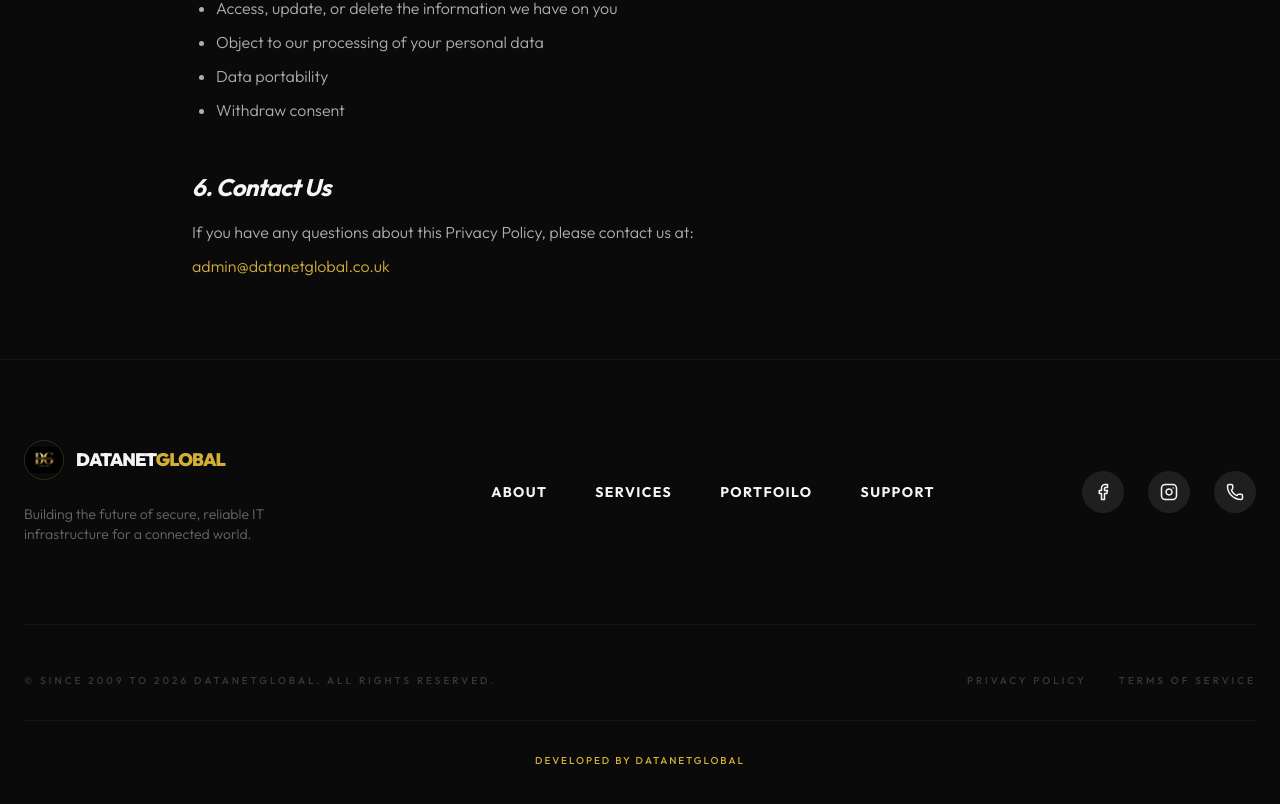
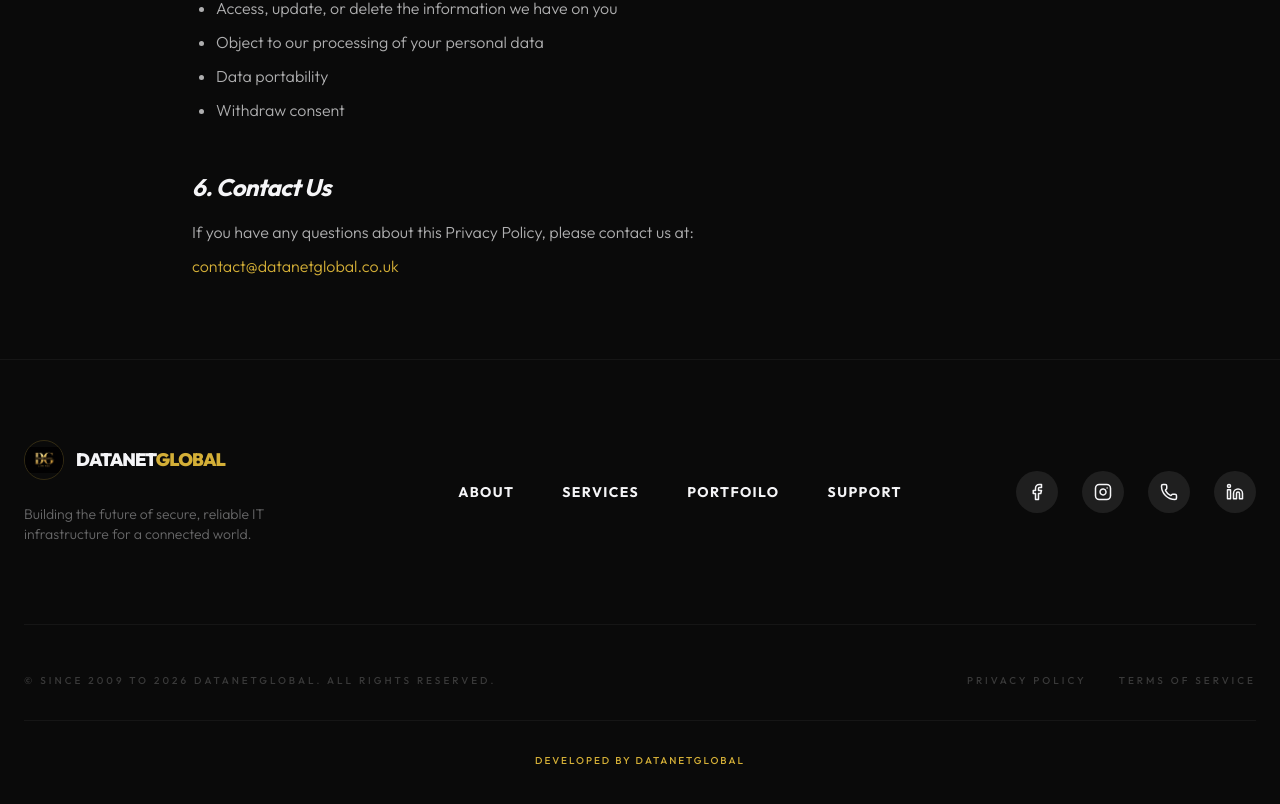
Before and after one commit to optikkaltech/datanet, a React (Vite) app: page /privacy in a window 1280 px wide. Shown: the part 1329-2133 px from the top of the page. Built offline with nearby package versions, Linux system fonts and the light colour scheme; no server answers.

Commit message:
feat: Add LinkedIn social link to the footer and update the contact email on the Legal Privacy page.

```diff
--- a/src/components/layout/Footer.jsx
+++ b/src/components/layout/Footer.jsx
@@ -1,5 +1,5 @@
 import React from 'react';
-import { Instagram, Facebook, Phone } from 'lucide-react';
+import { Instagram, Facebook, Phone, Linkedin } from 'lucide-react';
 import { Link } from 'react-router-dom';
 
 const Footer = () => {
@@ -34,6 +34,7 @@ const Footer = () => {
                         <a href="https://www.facebook.com/share/1BYZC5MoR2/?mibextid=wwXIfr" target="_blank" rel="noreferrer" className="p-3 bg-graphite rounded-full hover:bg-accent hover:text-primary transition-all duration-300"><Facebook size={18} /></a>
                         <a href="https://www.instagram.com/oke.jeremiah.71?igsh=N2Jvbm1zaDVpZmk1" target="_blank" rel="noreferrer" className="p-3 bg-graphite rounded-full hover:bg-accent hover:text-primary transition-all duration-300"><Instagram size={18} /></a>
                         <a href="https://wa.me/447586352447" target="_blank" rel="noreferrer" className="p-3 bg-graphite rounded-full hover:bg-accent hover:text-primary transition-all duration-300"><Phone size={18} /></a>
+                        <a href="https://www.linkedin.com/in/datanet-global-limited-7965993b1/" target="_blank" rel="noreferrer" className="p-3 bg-graphite rounded-full hover:bg-accent hover:text-primary transition-all duration-300"><Linkedin size={18} /></a>
                     </div>
                 </div>
 
--- a/src/pages/LegalPrivacy.jsx
+++ b/src/pages/LegalPrivacy.jsx
@@ -79,7 +79,7 @@ const LegalPrivacy = () => {
                             <h2 className="text-2xl font-bold text-off-white mb-4 italic">6. Contact Us</h2>
                             <p>
                                 If you have any questions about this Privacy Policy, please contact us at:<br />
-                                <span className="text-accent mt-2 block">admin@datanetglobal.co.uk</span>
+                                <span className="text-accent mt-2 block">contact@datanetglobal.co.uk</span>
                             </p>
                         </section>
                     </div>
```
